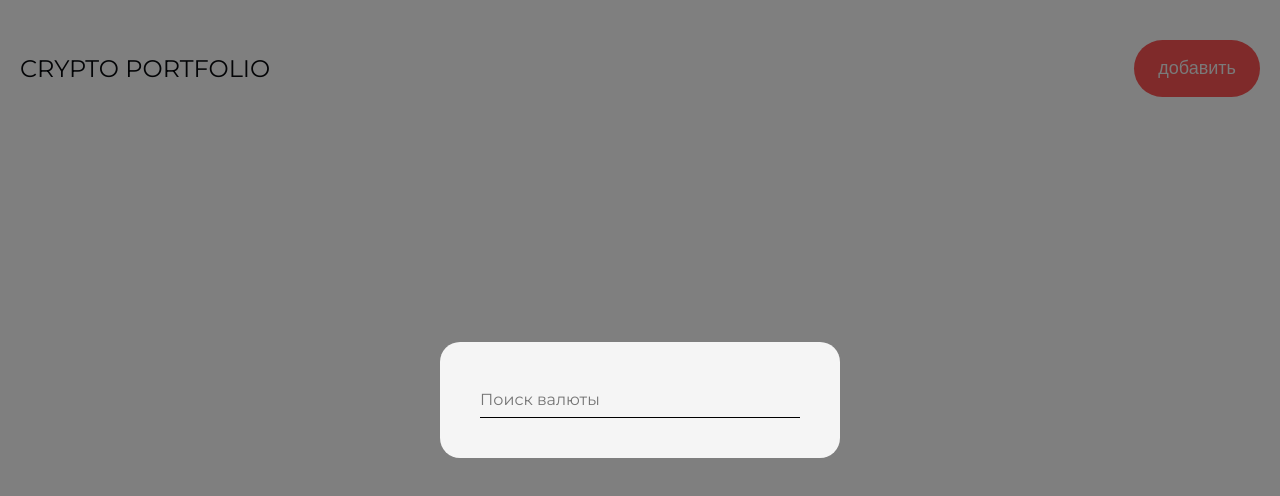
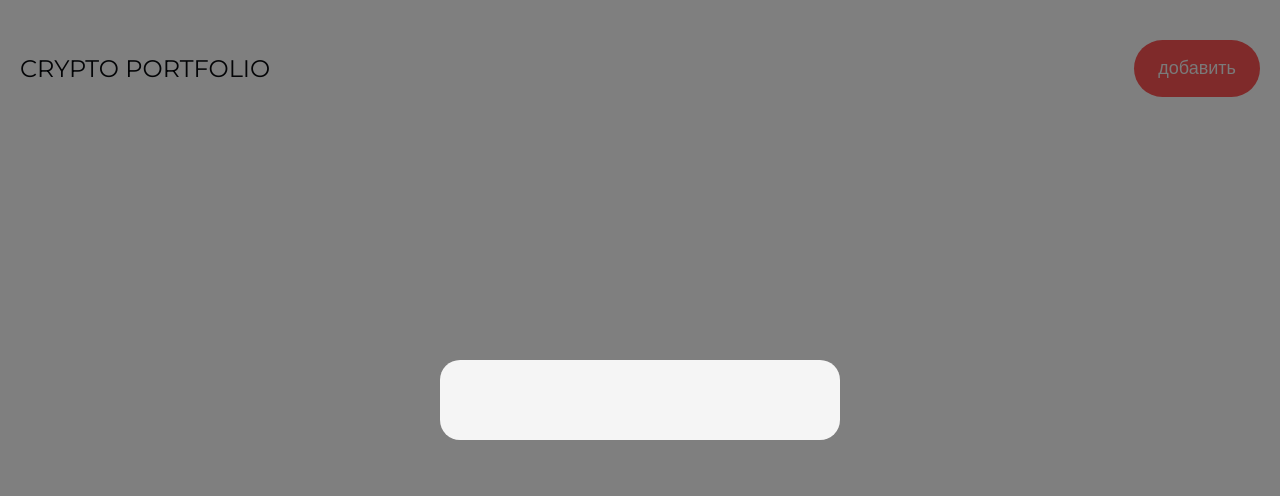
Before and after one commit to IgorMokhov/crypto-portfolio-app, a React (Vite) app: page / in a window 1280 px wide. Both pictures are taken after a click on the button "добавить". Shown: the top 496 px of the page. Built offline with nearby package versions, Linux system fonts and the light colour scheme.

Commit message:
feat: added support for custom content in Modal

```diff
--- a/src/UI/Modal/Modal.module.scss
+++ b/src/UI/Modal/Modal.module.scss
@@ -21,18 +21,6 @@
   z-index: 10;
   background-color: variables.$btn-color;
   animation: fadeInModal 0.3s ease-in-out forwards;
-
-  &_input {
-    font-family: 'Montserrat', sans-serif;
-    width: 100%;
-    padding: 8px 0;
-    font-size: 16px;
-    border: none;
-    outline: none;
-    border-bottom: 1px solid black;
-    background-color: variables.$btn-color;
-    color: variables.$font-color;
-  }
 }
 
 @keyframes fadeInBackdrop {
--- a/src/UI/Modal/Modal.tsx
+++ b/src/UI/Modal/Modal.tsx
@@ -1,23 +1,19 @@
+import { ReactNode } from 'react';
 import styles from './Modal.module.scss';
 
 interface IModalProps {
+  children: ReactNode;
   onClose: () => void;
 }
 
-export const Modal = ({ onClose }: IModalProps) => {
+export const Modal = ({ children, onClose }: IModalProps) => {
   const handleBackDropClick = (e: React.MouseEvent<HTMLDivElement>) => {
     if (e.currentTarget === e.target) onClose();
   };
 
   return (
     <div className={styles.backdrop} onClick={handleBackDropClick}>
-      <div className={styles.modal}>
-        <input
-          className={styles.modal_input}
-          type="text"
-          placeholder="Поиск валюты"
-        />
-      </div>
+      <div className={styles.modal}>{children}</div>
     </div>
   );
 };
```
